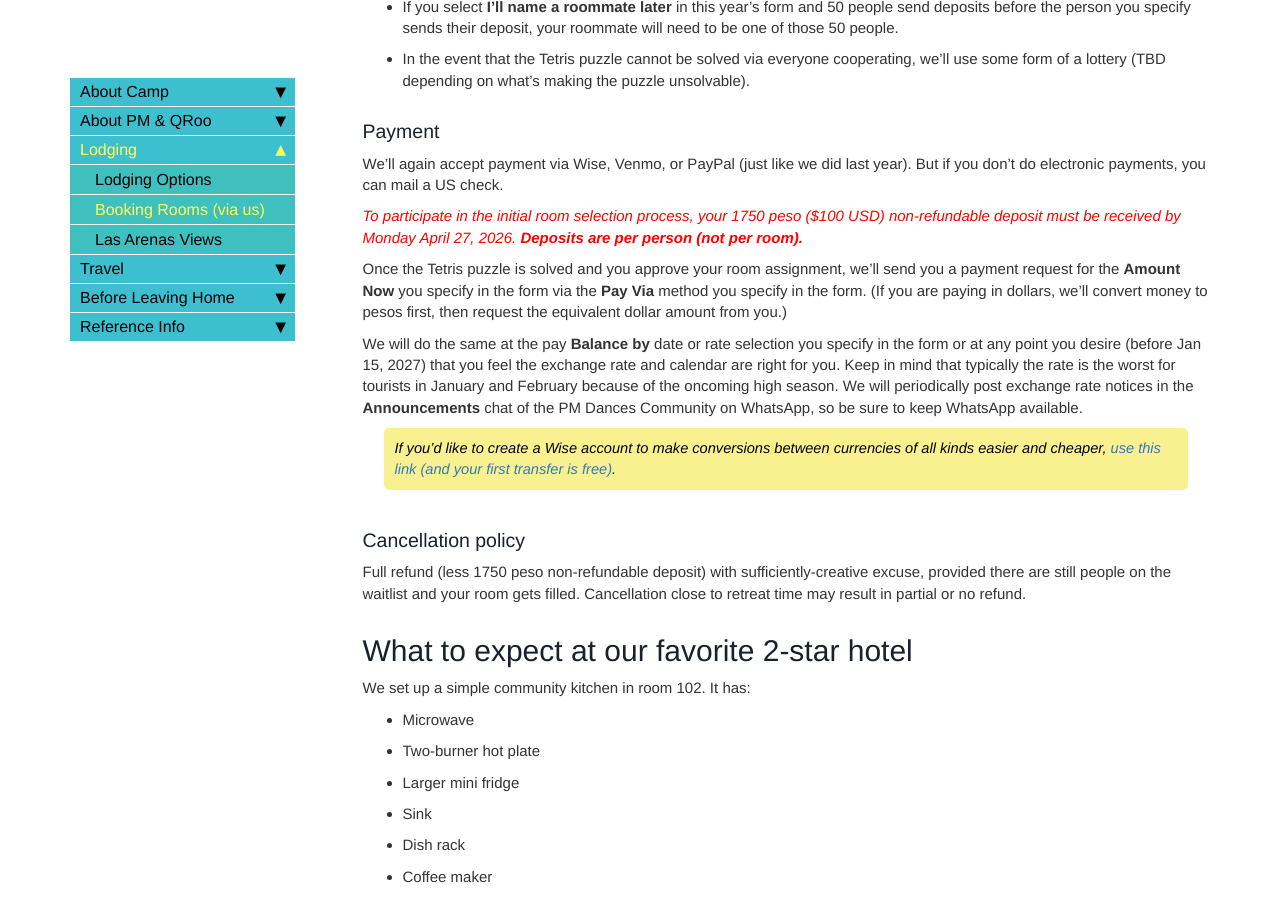
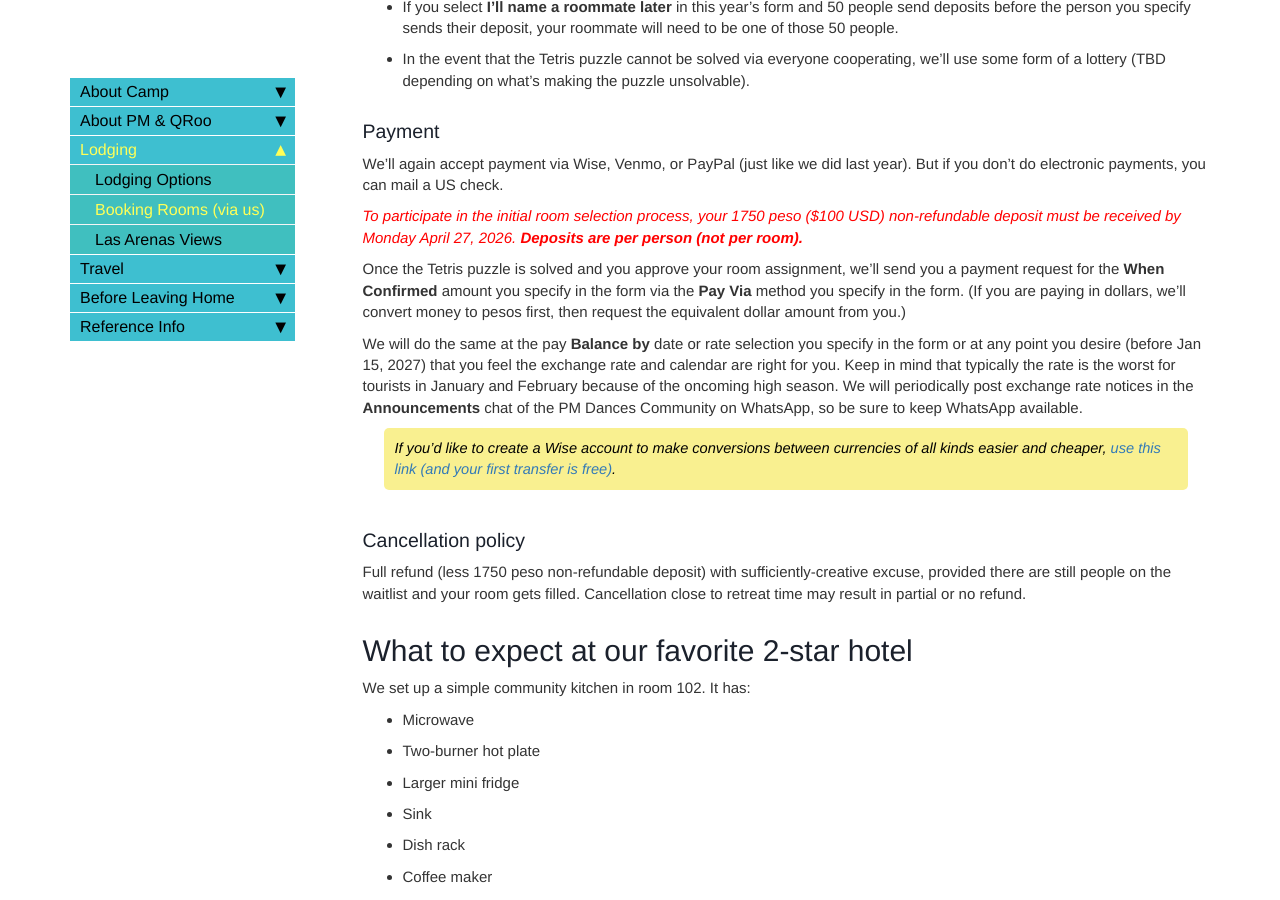
Before and after one commit to davewalker60/pmdup, a Jekyll site: the page built from pages/booking-rooms.md, in a window 1280 px wide and 900 px high, scrolled down 4524 px. Built offline with Jekyll 4.4.1, drawn with Linux system fonts in a browser that asks for light colours; comment, search, counter and statistics services are not loaded.

Commit message:
Change Amount Now to When Confirmed

```diff
--- a/pages/booking-rooms.md
+++ b/pages/booking-rooms.md
@@ -139,7 +139,7 @@ We'll again accept payment via Wise, Venmo, or PayPal (just like we did last yea
 
 <span style="color:red">*To participate in the initial room selection process, your 1750 peso ($100 USD) non-refundable deposit must be received by Monday April 27, 2026.<!--Your stay is not reserved and your room preference is not prioritized until your $100 USD non-refundable deposit is received.--> **Deposits are per person (not per room).***</span>
 
-Once the Tetris puzzle is solved and you approve your room assignment, we'll send you a payment request for the **Amount Now** you specify in the form via the **Pay Via** method you specify in the form. (If you are paying in dollars, we'll convert money to pesos first, then request the equivalent dollar amount from you.)
+Once the Tetris puzzle is solved and you approve your room assignment, we'll send you a payment request for the **When Confirmed** amount you specify in the form via the **Pay Via** method you specify in the form. (If you are paying in dollars, we'll convert money to pesos first, then request the equivalent dollar amount from you.)
 
 We will do the same at the pay **Balance by** date or rate selection you specify in the form or at any point you desire (before Jan 15, 2027) that you feel the exchange rate and calendar are right for you. Keep in mind that typically the rate is the worst for tourists in January and February because of the oncoming high season. We will periodically post exchange rate notices in the **Announcements** chat of the PM Dances Community on WhatsApp, so be sure to keep WhatsApp available.
 
```
